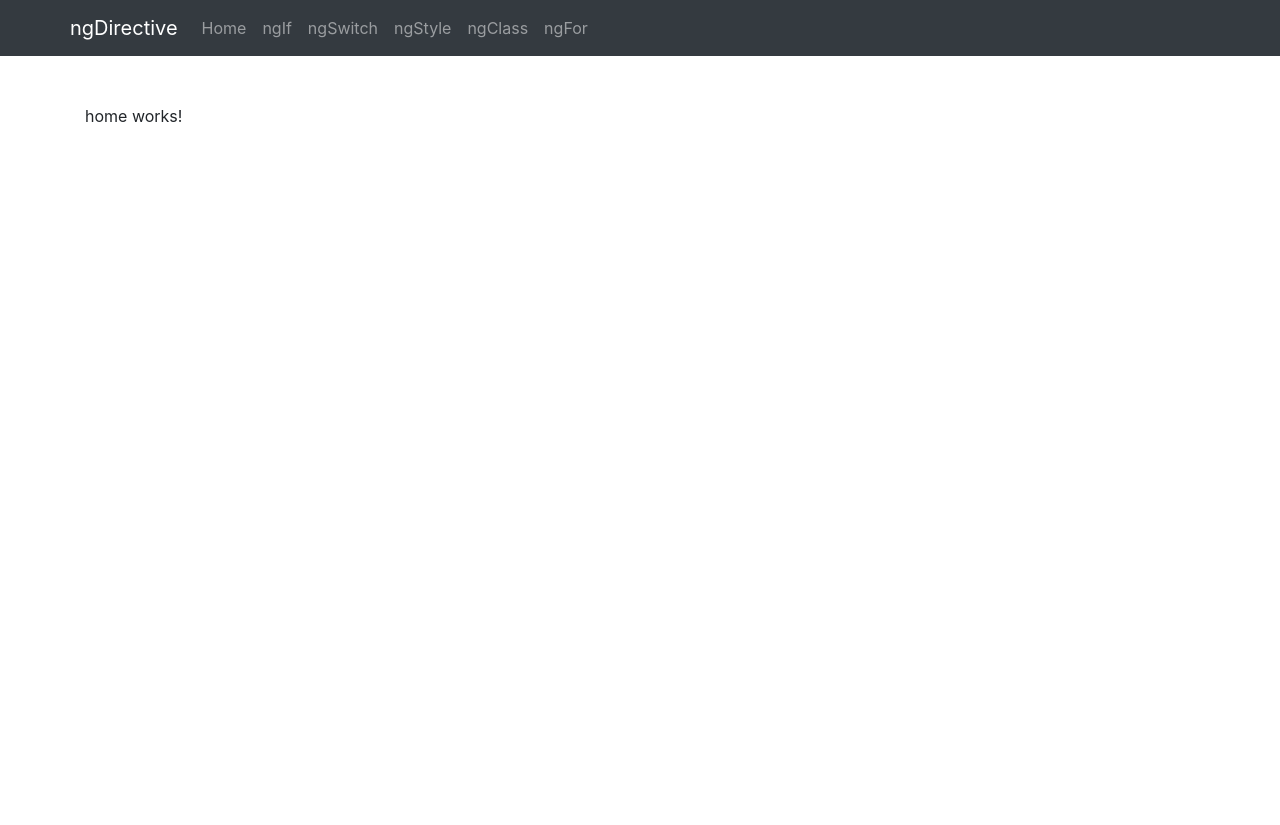
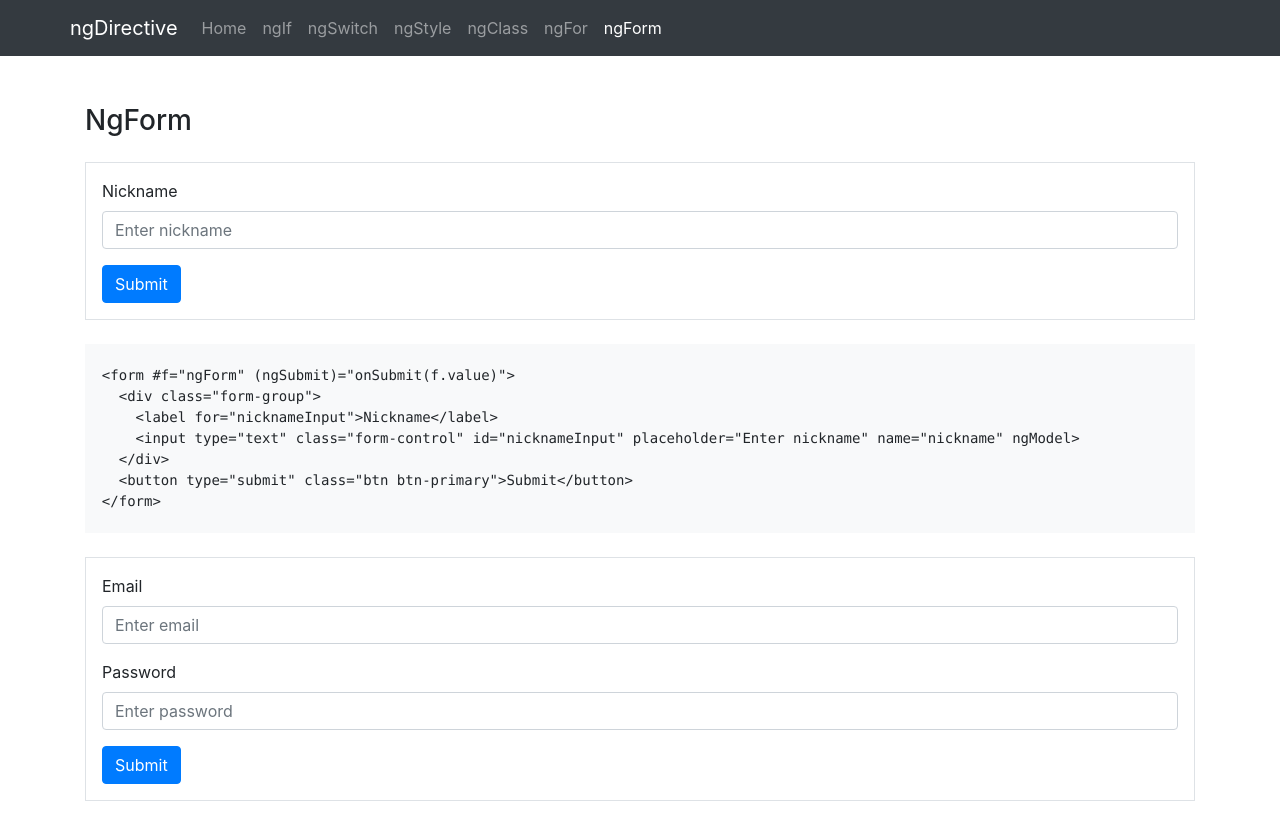
Before and after one commit to gyp2019/test-directive, an Angular app: page /ng-form in a window 1280 px wide. Before the commit the page ends 800 px from the top, so only its background shows below. Built offline with nearby package versions, Linux system fonts and the light colour scheme.

Commit message:
add ng-form

```diff
--- a/src/app/app-routing.module.ts
+++ b/src/app/app-routing.module.ts
@@ -7,6 +7,7 @@ import { NgSwitchComponent } from './ng-switch/ng-switch.component';
 import { NgStyleComponent } from './ng-style/ng-style.component';
 import { NgClassComponent } from './ng-class/ng-class.component';
 import { NgForComponent } from './ng-for/ng-for.component';
+import { NgFormComponent } from './ng-form/ng-form.component';
 
 const routes: Routes = [
   { path: '', component: HomeComponent },
@@ -15,6 +16,7 @@ const routes: Routes = [
   { path: 'ng-style', component: NgStyleComponent },
   { path: 'ng-class', component: NgClassComponent },
   { path: 'ng-for', component: NgForComponent },
+  { path: 'ng-form', component: NgFormComponent },
   { path: '**', component: HomeComponent },
 ];
 
--- a/src/app/app.module.ts
+++ b/src/app/app.module.ts
@@ -11,6 +11,7 @@ import { NgStyleComponent } from './ng-style/ng-style.component';
 import { NgClassComponent } from './ng-class/ng-class.component';
 import { TopbarComponent } from './topbar/topbar.component';
 import { NgForComponent } from './ng-for/ng-for.component';
+import { NgFormComponent } from "./ng-form/ng-form.component";
 
 @NgModule({
   declarations: [
@@ -22,6 +23,7 @@ import { NgForComponent } from './ng-for/ng-for.component';
     NgClassComponent,
     TopbarComponent,
     NgForComponent,
+    NgFormComponent,
   ],
   imports: [
     BrowserModule,
--- /dev/null
+++ b/src/app/ng-form/ng-form.component.html
@@ -0,0 +1,29 @@
+<h3>NgForm</h3>
+
+<div class="my-4 p-3 border">
+  <form #f="ngForm" (ngSubmit)="onSubmit(f.value)">
+    <div class="form-group">
+      <label for="nicknameInput">Nickname</label>
+      <input type="text" class="form-control" id="nicknameInput" placeholder="Enter nickname" name="nickname" ngModel>
+    </div>
+    <button type="submit" class="btn btn-primary">Submit</button>
+  </form>
+</div>
+
+<div class="bg-light my-4">
+  <pre><code>{{ example1 }}</code></pre>
+</div>
+
+<div class="my-4 p-3 border">
+  <form #f2="ngForm" (ngSubmit)="onSubmit(f2.value)">
+    <div class="form-group">
+      <label for="emailInput">Email</label>
+      <input type="email" class="form-control" id="emailInput" placeholder="Enter email" name="username" ngModel>
+    </div>
+    <div class="form-group">
+      <label for="passwordInput">Password</label>
+      <input type="password" class="form-control" id="passwordInput" placeholder="Enter password" name="password" ngModel>
+    </div>
+    <button type="submit" class="btn btn-primary">Submit</button>
+  </form>
+</div>
--- /dev/null
+++ b/src/app/ng-form/ng-form.component.ts
@@ -0,0 +1,28 @@
+import { Component, OnInit } from '@angular/core';
+
+@Component({
+  selector: 'app-ng-form',
+  templateUrl: './ng-form.component.html',
+  styleUrls: ['./ng-form.component.css']
+})
+export class NgFormComponent implements OnInit {
+  example1: string = `
+  <form #f="ngForm" (ngSubmit)="onSubmit(f.value)">
+    <div class="form-group">
+      <label for="nicknameInput">Nickname</label>
+      <input type="text" class="form-control" id="nicknameInput" placeholder="Enter nickname" name="nickname" ngModel>
+    </div>
+    <button type="submit" class="btn btn-primary">Submit</button>
+  </form>
+  `;
+
+  constructor() { }
+
+  ngOnInit() {
+  }
+
+  onSubmit(form: any): void {
+    console.log(form);
+  }
+
+}
--- a/src/app/topbar/topbar.component.html
+++ b/src/app/topbar/topbar.component.html
@@ -9,6 +9,7 @@
         <a class="nav-item nav-link" routerLinkActive="active" routerLink="/ng-style">ngStyle</a>
         <a class="nav-item nav-link" routerLinkActive="active" routerLink="/ng-class">ngClass</a>
         <a class="nav-item nav-link" routerLinkActive="active" routerLink="/ng-for">ngFor</a>
+        <a class="nav-item nav-link" routerLinkActive="active" routerLink="/ng-form">ngForm</a>
       </div>
     </div>
   </div>
```
Also changed, not shown: src/app/ng-form/ng-form.component.css (added), 1 other file (tests, documents, lock files or other folders).
